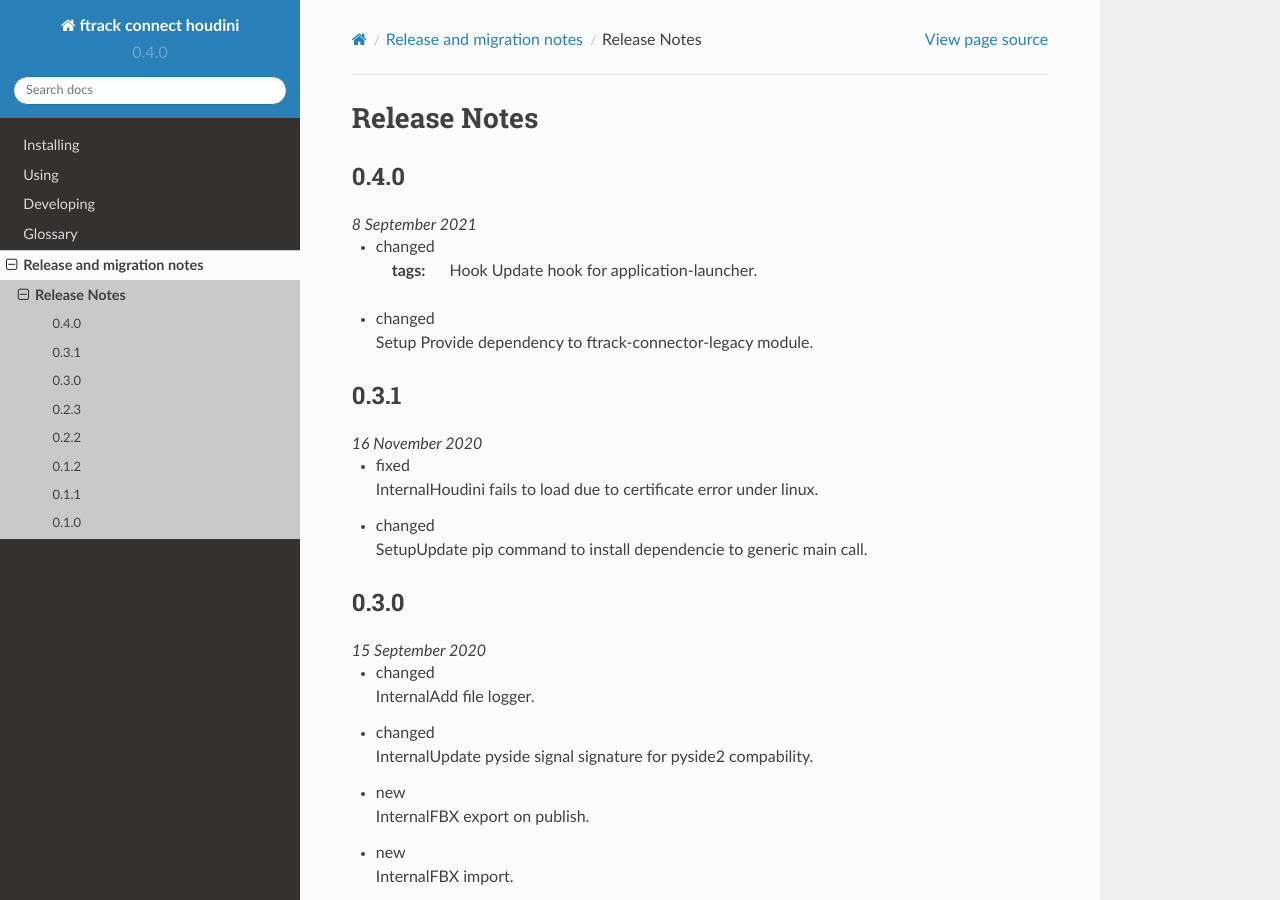
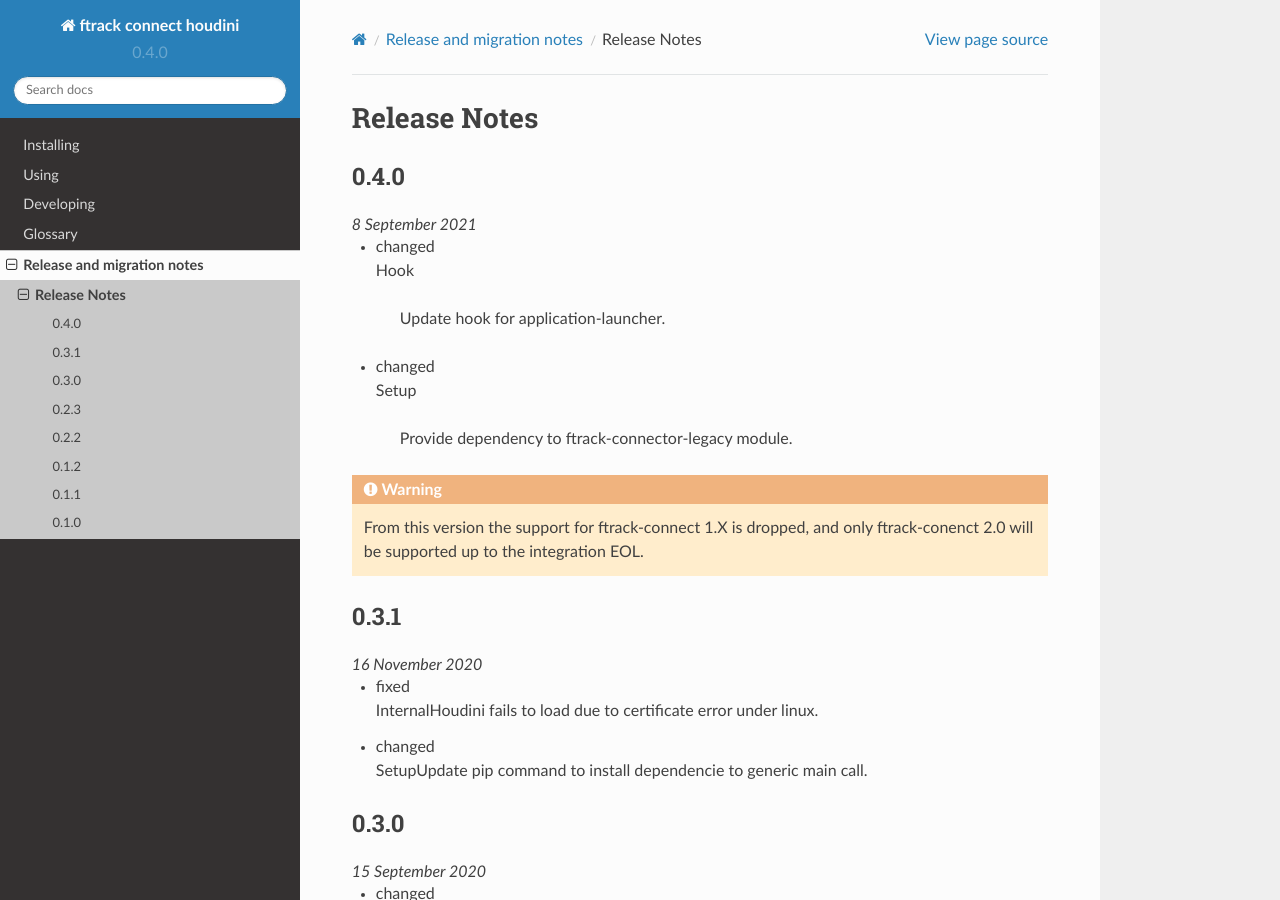
Before and after one commit to ftrackhq/ftrack-connect-houdini, a Sphinx documentation site: the page built from doc/release/release_notes.rst, in a window 1280 px wide and 900 px high. Built offline with Sphinx 7.4.7 and the Read the Docs theme 2.0.0, drawn with Linux system fonts in a browser that asks for light colours; some of the changed text lies outside the part shown.

```diff
--- a/doc/index.rst
+++ b/doc/index.rst
@@ -1,9 +1,9 @@
 ..
     :copyright: Copyright (c) 2016 Postmodern Digital
 
-###################
+######################
 ftrack connect houdini
-###################
+######################
 
 Basic Houdini integration with ftrack.
 
--- a/doc/release/release_notes.rst
+++ b/doc/release/release_notes.rst
@@ -7,19 +7,26 @@
 Release Notes
 *************
 
-
 .. release:: 0.4.0
     :date: 2021-09-08
 
     .. change:: changed
+        :tags: Hook
 
-        :tags: Hook
             Update hook for application-launcher.
 
 
     .. change:: changed
         :tags: Setup
+
             Provide dependency to ftrack-connector-legacy module.
+
+
+.. warning::
+
+    From this version the support for ftrack-connect 1.X is dropped, and
+    only ftrack-conenct 2.0 will be supported up to the integration EOL.
+
 
 .. release:: 0.3.1
     :date: 2020-11-16
@@ -157,7 +164,7 @@ Release Notes
         Add new style of startup Frames set. If handles exists it set handles as Global parameter and with play-bar you can see actual frame range and handles is extended.
 
 .. release:: 0.1.0
-    :date: 2016-14-11
+    :date: 2016-11-14
 
     .. change:: new
 
```
Also changed, not shown: setup.py (+6 -9 lines).
